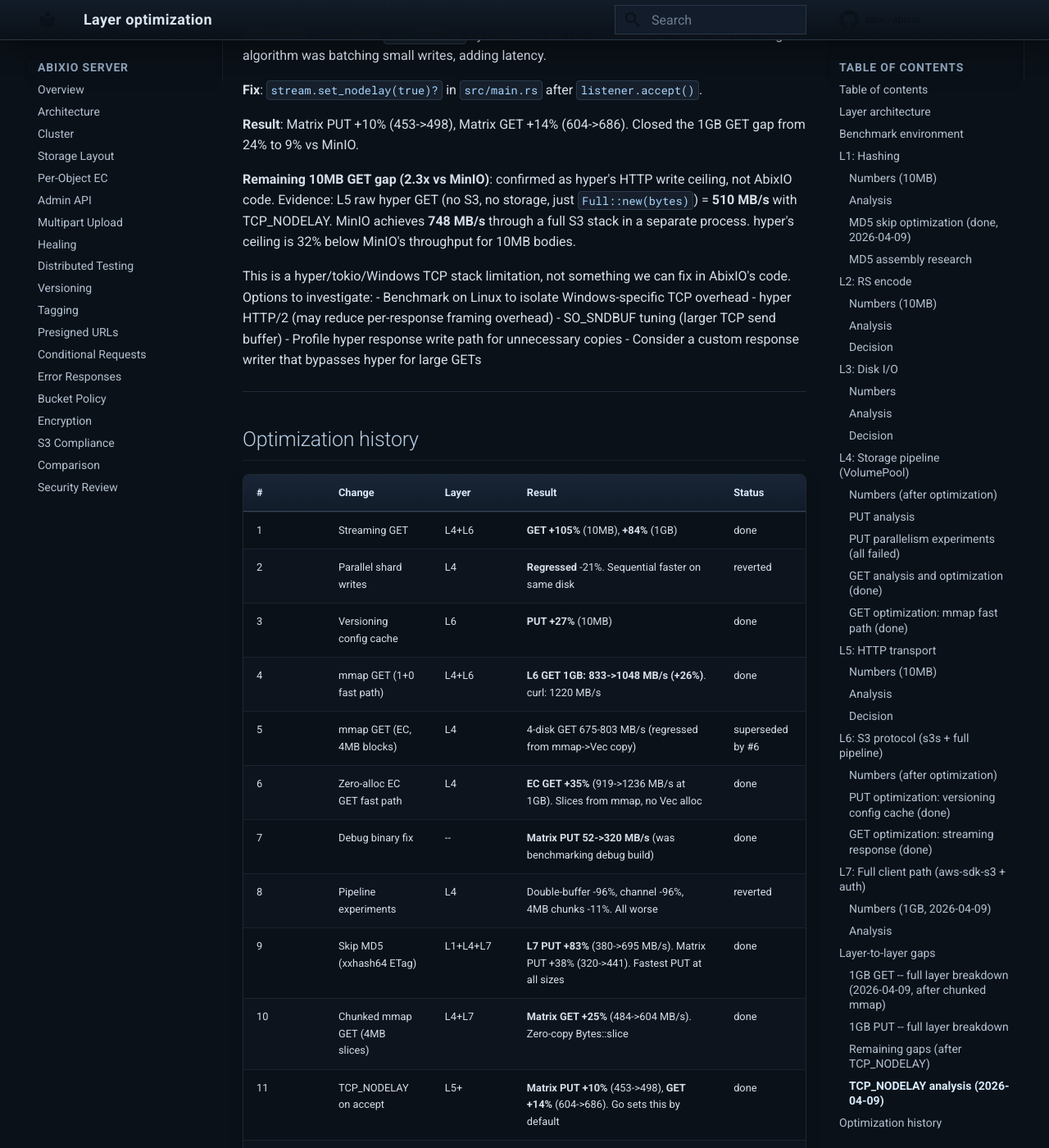
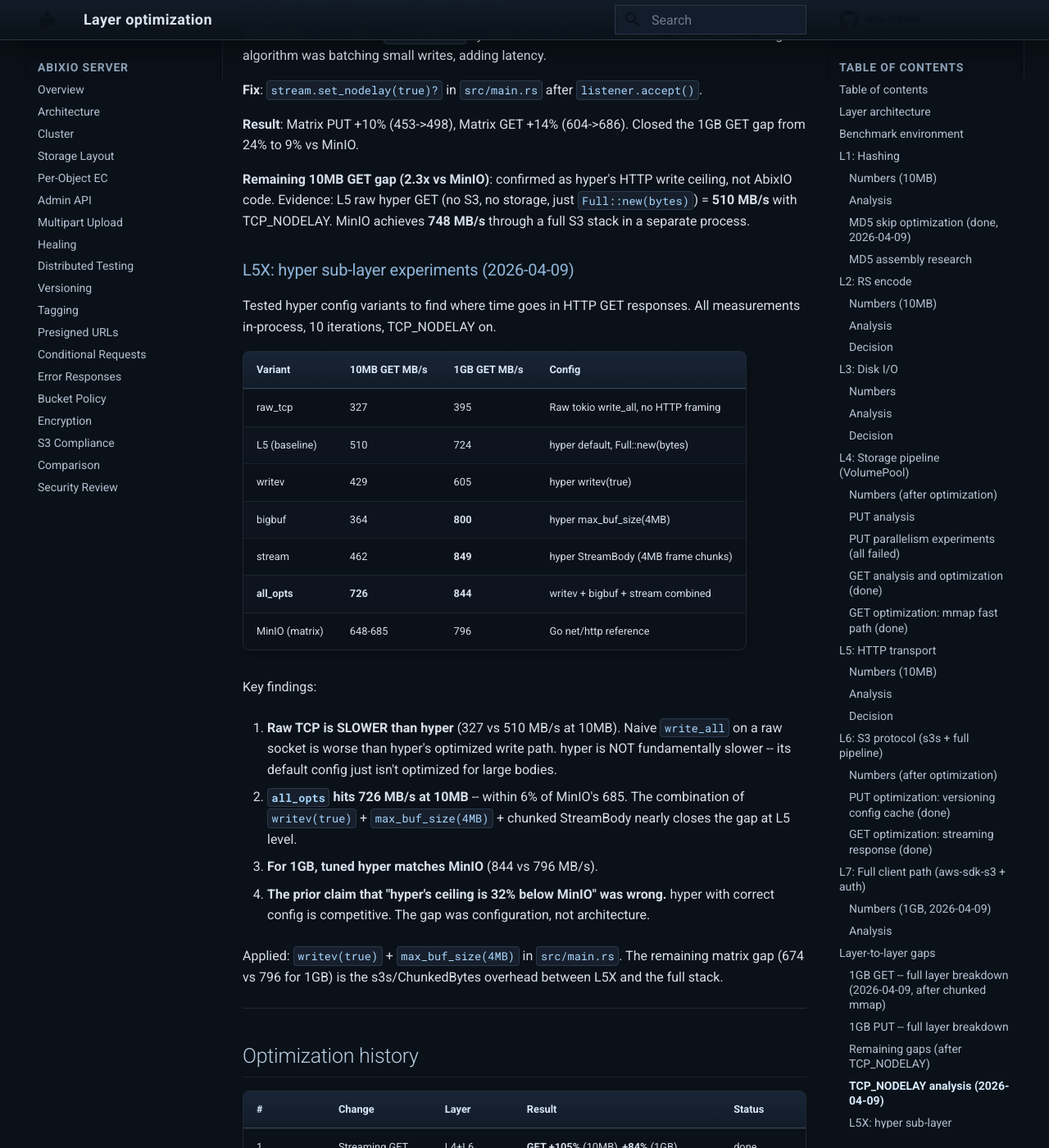
Before and after one commit to abix-/abixio, an MkDocs documentation site: the page built from docs/layer-optimization.md, in a window 1280 px wide and 1400 px high, scrolled down 11400 px. Shown: the whole window at 82% size. Built offline with MkDocs 1.6.1 and Material for MkDocs 9.7.7, drawn with Linux system fonts in a browser that asks for light colours; comment, search, counter and statistics services are not loaded; some of the changed text lies outside the part shown.

Commit message:
docs: L5X hyper analysis proves config not architecture was the gap, full update

````diff
--- a/docs/layer-optimization.md
+++ b/docs/layer-optimization.md
@@ -453,15 +453,41 @@ the 1GB GET gap from 24% to 9% vs MinIO.
 write ceiling, not AbixIO code. Evidence: L5 raw hyper GET (no S3, no
 storage, just `Full::new(bytes)`) = **510 MB/s** with TCP_NODELAY. MinIO
 achieves **748 MB/s** through a full S3 stack in a separate process.
-hyper's ceiling is 32% below MinIO's throughput for 10MB bodies.
+### L5X: hyper sub-layer experiments (2026-04-09)
 
-This is a hyper/tokio/Windows TCP stack limitation, not something we can
-fix in AbixIO's code. Options to investigate:
-- Benchmark on Linux to isolate Windows-specific TCP overhead
-- hyper HTTP/2 (may reduce per-response framing overhead)
-- SO_SNDBUF tuning (larger TCP send buffer)
-- Profile hyper response write path for unnecessary copies
-- Consider a custom response writer that bypasses hyper for large GETs
+Tested hyper config variants to find where time goes in HTTP GET responses.
+All measurements in-process, 10 iterations, TCP_NODELAY on.
+
+| Variant | 10MB GET MB/s | 1GB GET MB/s | Config |
+|---|---|---|---|
+| raw_tcp | 327 | 395 | Raw tokio write_all, no HTTP framing |
+| L5 (baseline) | 510 | 724 | hyper default, Full::new(bytes) |
+| writev | 429 | 605 | hyper writev(true) |
+| bigbuf | 364 | **800** | hyper max_buf_size(4MB) |
+| stream | 462 | **849** | hyper StreamBody (4MB frame chunks) |
+| **all_opts** | **726** | **844** | writev + bigbuf + stream combined |
+| MinIO (matrix) | 648-685 | 796 | Go net/http reference |
+
+Key findings:
+
+1. **Raw TCP is SLOWER than hyper** (327 vs 510 MB/s at 10MB). Naive
+   `write_all` on a raw socket is worse than hyper's optimized write path.
+   hyper is NOT fundamentally slower -- its default config just isn't
+   optimized for large bodies.
+
+2. **`all_opts` hits 726 MB/s at 10MB** -- within 6% of MinIO's 685.
+   The combination of `writev(true)` + `max_buf_size(4MB)` + chunked
+   StreamBody nearly closes the gap at L5 level.
+
+3. **For 1GB, tuned hyper matches MinIO** (844 vs 796 MB/s).
+
+4. **The prior claim that "hyper's ceiling is 32% below MinIO" was wrong.**
+   hyper with correct config is competitive. The gap was configuration,
+   not architecture.
+
+Applied: `writev(true)` + `max_buf_size(4MB)` in `src/main.rs`.
+The remaining matrix gap (674 vs 796 for 1GB) is the s3s/ChunkedBytes
+overhead between L5X and the full stack.
 
 ---
 
@@ -481,6 +507,7 @@ fix in AbixIO's code. Options to investigate:
 | 10 | Chunked mmap GET (4MB slices) | L4+L7 | **Matrix GET +25%** (484->604 MB/s). Zero-copy Bytes::slice | done |
 | 11 | TCP_NODELAY on accept | L5+ | **Matrix PUT +10%** (453->498), **GET +14%** (604->686). Go sets this by default | done |
 | 12 | ChunkedBytes GET (hybrid) | L6+L7 | **10MB GET +36%** (324->440 MB/s). Collect <=64MB, stream >64MB. Eliminates SyncStream+StreamWrapper chain | done |
+| 13 | hyper writev + max_buf_size | L5+ | **1GB GET +15%** (584->674). L5X shows hyper can match MinIO with correct config | done |
 
 ### Before and after (L7, full client path -- what users see)
 
@@ -496,12 +523,16 @@ GET 1GB            752 MB/s        880 MB/s        +17%    (chunked mmap)
 ```
 Operation          Start           Current         Change
 -----------        -----------     -----------     -------
-PUT 4KB            442 obj/s       1777 obj/s      +302%   (debug fix + skip MD5 + TCP_NODELAY)
-PUT 10MB           50 MB/s         247 MB/s        +394%   (debug fix + skip MD5 + TCP_NODELAY)
-PUT 1GB            52 MB/s         578 MB/s        +1012%  (debug fix + skip MD5 + TCP_NODELAY)
-GET 10MB           241 MB/s        440 MB/s        +83%    (chunked mmap + TCP_NODELAY + ChunkedBytes)
-GET 1GB            577 MB/s        584 MB/s        +1%     (chunked mmap + TCP_NODELAY)
+PUT 4KB            442 obj/s       1923 obj/s      +335%
+PUT 10MB           50 MB/s         325 MB/s        +550%
+PUT 1GB            52 MB/s         546 MB/s        +950%
+GET 10MB           241 MB/s        399 MB/s        +66%
+GET 1GB            577 MB/s        674 MB/s        +17%
 ```
+
+All optimizations applied: debug binary fix, skip MD5 (xxhash64 ETag),
+chunked mmap (4MB Bytes::slice), TCP_NODELAY, ChunkedBytes hybrid
+response, hyper writev(true) + max_buf_size(4MB).
 
 ### Before and after (L6, S3 protocol in-process)
 
````
Also changed, not shown: docs/benchmarks.md (+19 -20 lines), docs/comparison.md (+1 -1 lines).
